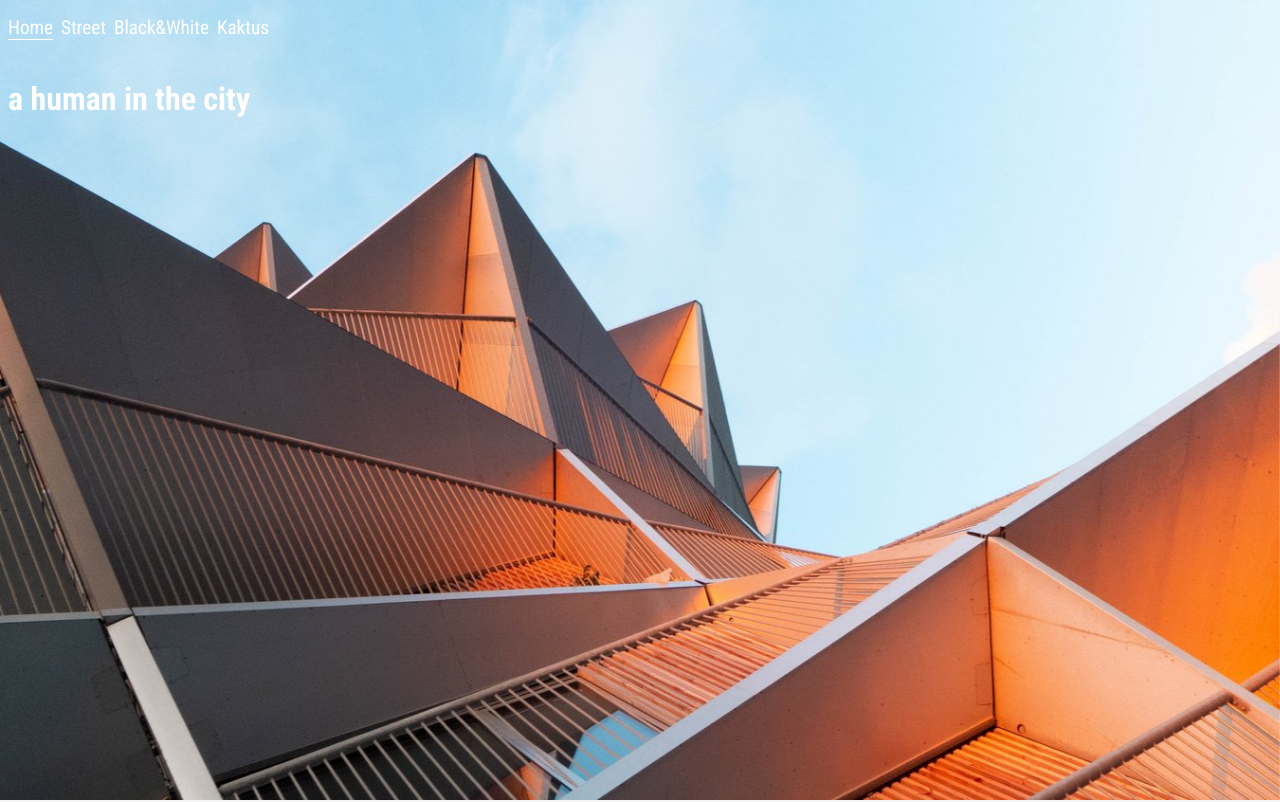
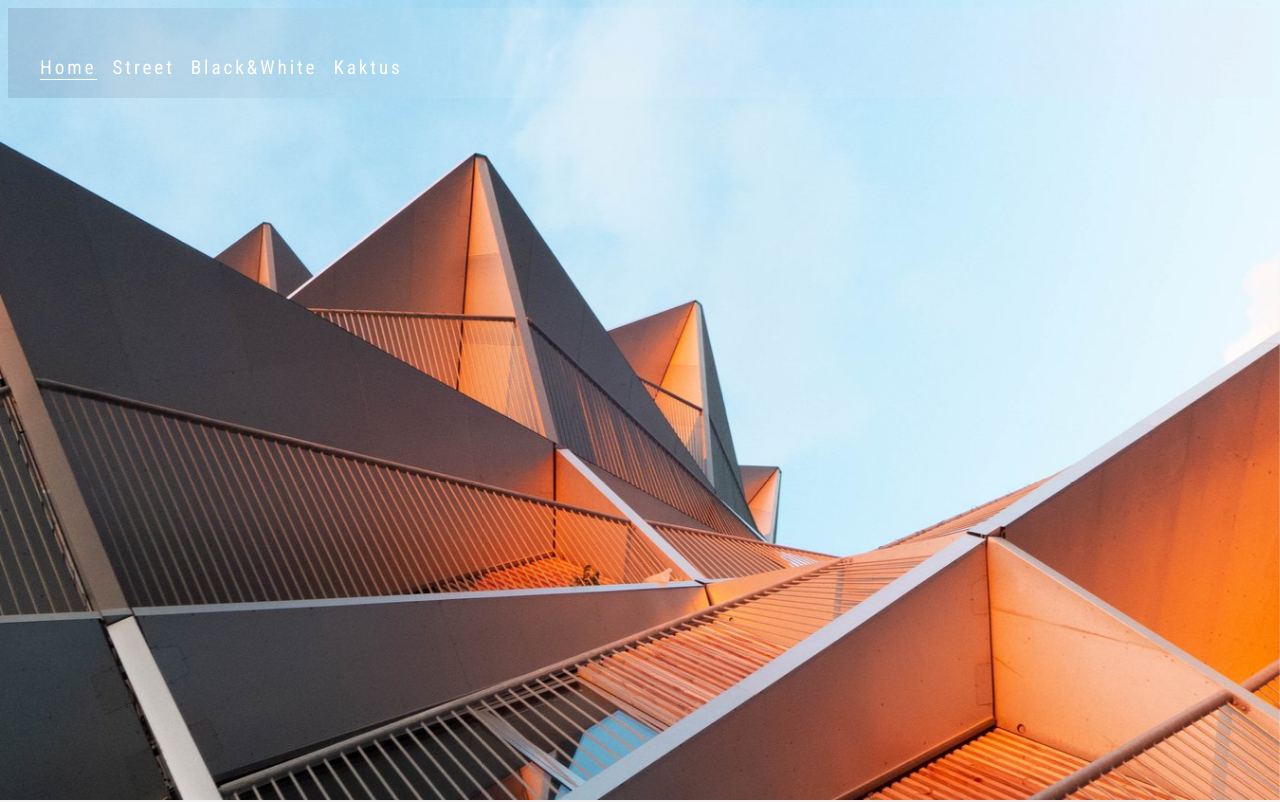
Before and after one commit to GalloMetallo/ahumaninthecity, a plain HTML site: page www/index.html in a window 1280 px wide. Shown: the top 802 px of the page. Drawn offline with Linux system fonts and the light colour scheme.

Commit message:
menu getting a gradient background

```diff
--- a/www/css/index.css
+++ b/www/css/index.css
@@ -1,7 +1,7 @@
 body {
     background-color: whitesmoke;
     font-family: "Roboto Condensed";
-    color: blueviolet;
+    color: black;
 }
 body.home_page {
     color: white;
@@ -9,10 +9,22 @@ body.home_page {
 .home_page .content {
     min-height: 100vh;
 }
+.home_page h1{
+    display: none;
+}
 
+.top{
+    padding-top: 1rem;
+     background: linear-gradient(90deg, rgba(2,0,36,.1) 0%, rgba(255,255,255,.1) 35%, rgba(255,212,255,.1) 100%);
+
+}
 ul.menu {
     padding: 0;
+    margin-top: 2rem;
+    margin-left:2rem;
+
 }
+
 
 ul.menu a {
     text-decoration: none;
@@ -32,7 +44,7 @@ ul.menu ul {
 }
 
 ul.menu li a {
-    color: blueviolet;
+    color: black;
 }
 ul.menu li a.selected {
     /* text-decoration: underline; */
@@ -43,9 +55,11 @@ ul.menu li a.selected {
 ul.menu>li {
     display: inline-block;
     margin-right: .5rem;
+    padding-right: .5rem;
     font-size: larger;
-    font-weight: 500;
+    /* font-weight: 500; */
     /* text-decoration: underline; */
+    letter-spacing: .15em;
 }
 
 .submenu ul li {
```
